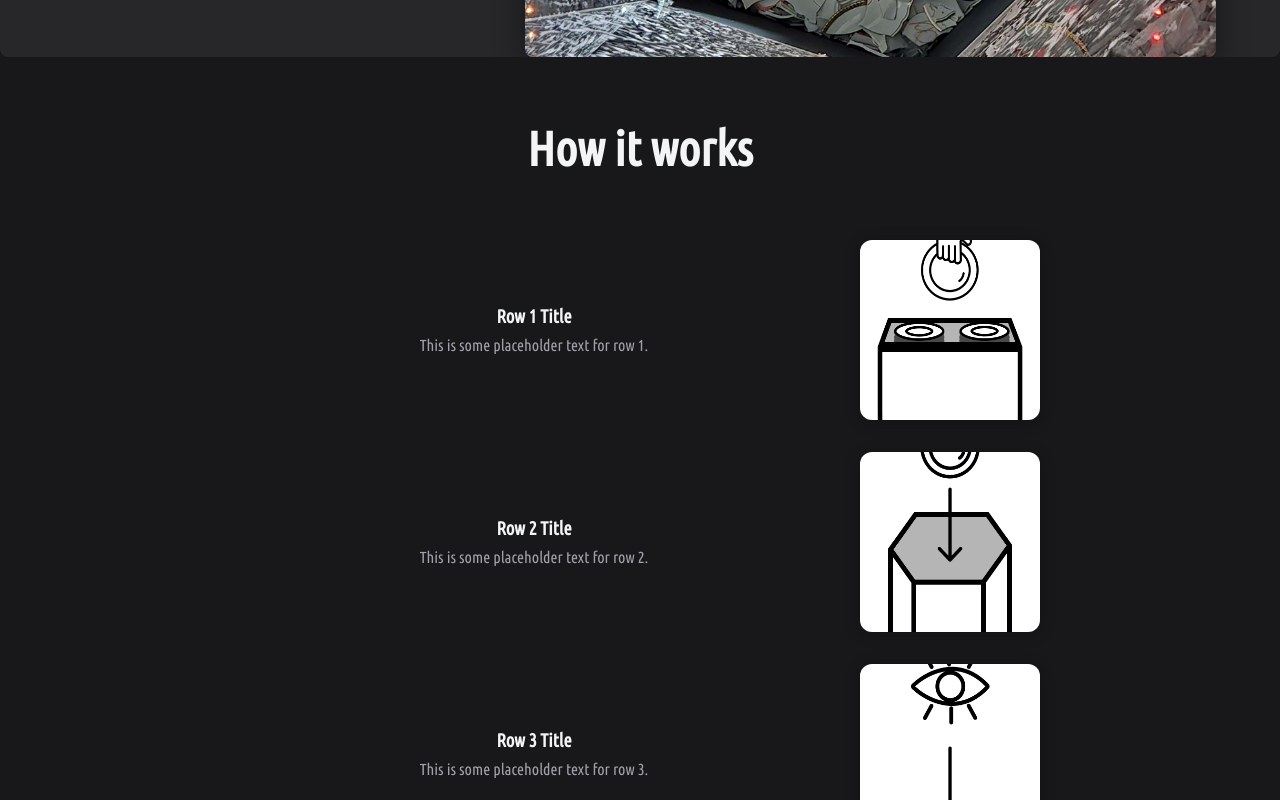
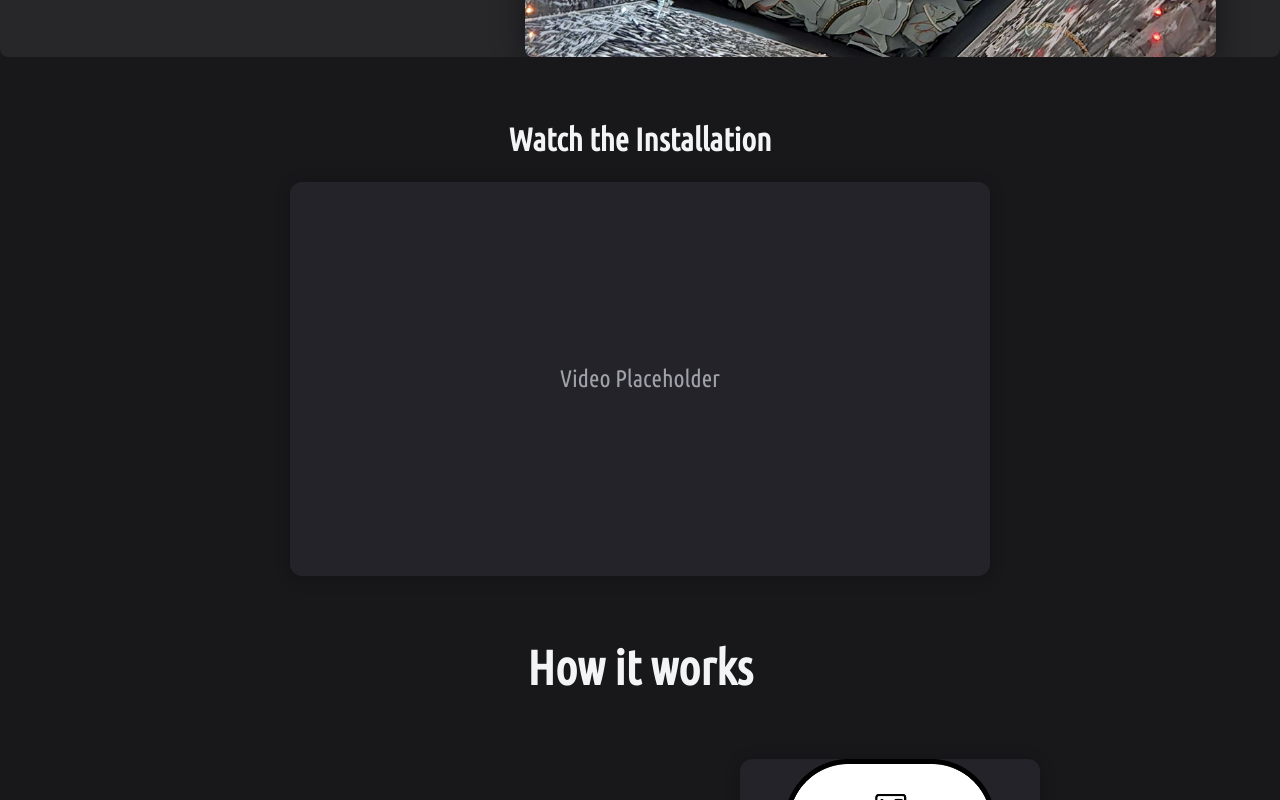
Before and after one commit to SelinGokce/cc-landingpage-main, a Next.js app: page / in a window 1280 px wide. Shown: the part 580-1380 px from the top of the page. Built offline with nearby package versions, Linux system fonts and the light colour scheme.

Commit message:
video placeholder, did more adjustments

```diff
--- a/src/app/page.js
+++ b/src/app/page.js
@@ -110,6 +110,38 @@ export default function Home() {
         </div>
       </div>
 
+      {/* Video Placeholder Section */}
+      <section
+        style={{
+          display: 'flex',
+          flexDirection: 'column',
+          alignItems: 'center',
+          justifyContent: 'center',
+          margin: '4rem auto 4rem auto',
+          maxWidth: '900px',
+          width: '100%',
+        }}
+      >
+        <h2 style={{ color: '#f3f4f6', fontSize: '2rem', marginBottom: '1.5rem' }}>Watch the Installation</h2>
+        <div
+          style={{
+            width: '100%',
+            maxWidth: '700px',
+            aspectRatio: '16/9',
+            background: '#232329',
+            borderRadius: '12px',
+            display: 'flex',
+            alignItems: 'center',
+            justifyContent: 'center',
+            color: '#a1a1aa',
+            fontSize: '1.5rem',
+            boxShadow: '0 2px 16px rgba(0,0,0,0.24)',
+          }}
+        >
+          Video Placeholder
+        </div>
+      </section>
+
       {/* Hero Section */}
       <section style={{ textAlign: 'center', marginBottom: '4rem', marginTop: '4rem' }}>
         <h1 style={{ fontSize: '3rem', margin: '0.5em 0', color: '#f3f4f6' }}>How it works</h1>
@@ -126,7 +158,24 @@ export default function Home() {
 
           }}
         >
-          {[1, 2, 3].map((row) => (
+          {[1, 2, 3].map((row) => {
+            // Define unique titles and texts for each row
+            const rowContent = [
+              {
+                title: "Step 1: Take a plate from the box",
+                text: "The plates were made out of porcelain and were bought from a local store. They are meant to be used as a canvas for your thoughts and experiences."
+              },
+              {
+                title: "Step 2: Throw the plate into the installation",
+                text: "This symbolises the act of throwing away your frustrations and negative experiences. The installation is designed to capture the essence of these moments, transforming them into something beautiful."
+              },
+              {
+                title: "Step 3: Watch the plate shatter and lights shine through the fabric on the floor",
+                text: "After shattering, the plates create a stunning visual effect as the light shines through the fabric on the floor."
+              }
+            ][row - 1];
+
+            return (
               <div
                 key={row}
                 style={{
@@ -135,25 +184,23 @@ export default function Home() {
                   justifyContent: 'space-between',
                   gap: '2rem',
                   width: '100%',
-                maxWidth: '800px', // Prevent row from stretching too far
+                  maxWidth: '800px',
                   margin: '0 auto',
                 }}
               >
-              {/* Left column: placeholder text */}
+                {/* Left column: unique text */}
                 <div style={{ flex: 1 }}>
-                <h3 style={{ color: '#f3f4f6', marginBottom: '0.5rem' }}>Row {row} Title</h3>
-                <p style={{ color: '#a1a1aa' }}>This is some placeholder text for row {row}.</p>
+                  <h3 style={{ color: '#f3f4f6', marginBottom: '0.5rem' }}>{rowContent.title}</h3>
+                  <p style={{ color: '#a1a1aa' }}>{rowContent.text}</p>
                 </div>
                 {/* Right column: bigger placeholder image */}
                 <div
                   style={{
-                  width: '180px',
-                  height: '180px',
+                    width: '300px',
+                    height: '300px',
                     background: '#232329',
                     borderRadius: '12px',
                     display: 'flex',
-                  alignItems: 'center',
-                  justifyContent: 'center',
                     boxShadow: '0 2px 16px rgba(0,0,0,0.24)',
                     flexShrink: 0,
                     overflow: 'hidden'
@@ -162,13 +209,21 @@ export default function Home() {
                   <Image
                     src={`/instructionCard-${row}.png`}
                     alt={`instructions ${row}`}
-                  width={200}
-                  height={300}
+                    width={220}
+                    height={220}
+                    style={{
+                      width: '100%',
+                      height: '100%',
+                      objectFit: 'contain',
+                      borderRadius: '12px',
+                      boxShadow: '0 8px 32px 0 rgba(0,0,0,0.45)'
+                    }}
                     priority={row === 1}
                   />
                 </div>
               </div>
-          ))}
+            );
+          })}
         </section>
       </section>
 
```
Lines whose indentation alone changed are shown as unchanged.
